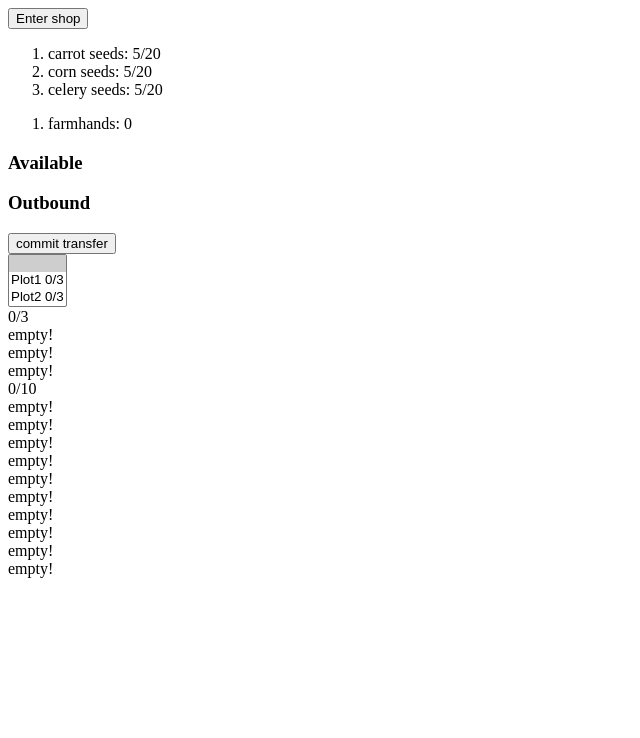
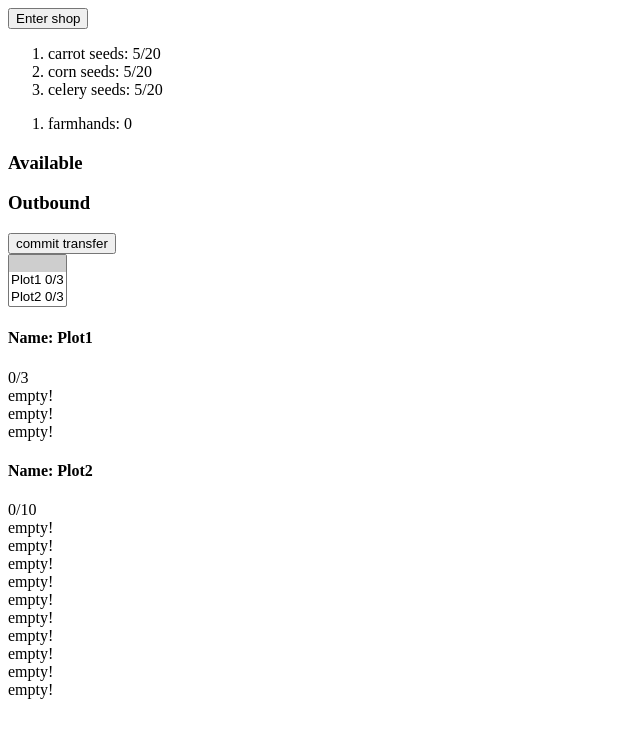
Before and after one commit to Aborgen/farm-manager, a React (Create React App) app: page / in a window 1280 px wide. Shown: the top 738 px of the page, without its empty margins (0-640 px from the left). Built offline with nearby package versions, Linux system fonts and the light colour scheme.

Commit message:
Add heading containing name prop of Plot component

```diff
--- a/src/components/Plot/index.tsx
+++ b/src/components/Plot/index.tsx
@@ -142,6 +142,7 @@ class PlotClass extends React.Component<PlotProps & EstablishmentProps, any> {
     return (
       <section className={`plot${this.props.isFocused ? " focused" : ""}`}
         onClick={ (e) => this.props.handleClick(e) }>
+        <h4>Name: { this.props.name }</h4>
         { this.props.isFocused && <PlowDialogue plowRow={ this.plowRow.bind(this) } /> }
         <span className="counter">{ `${this.state.plowedRows}/${this.state.rows.length}` }</span>
         {
```
